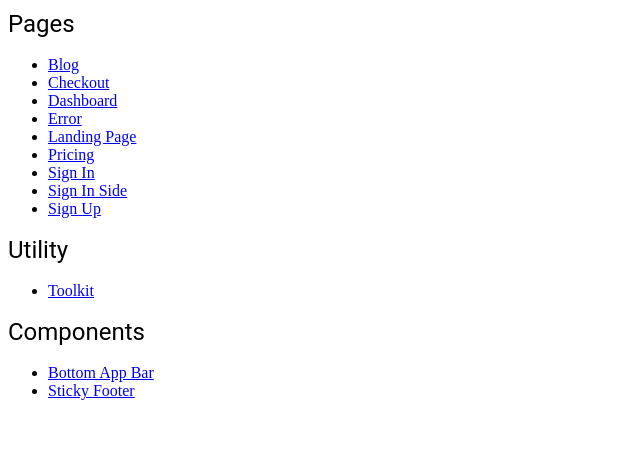
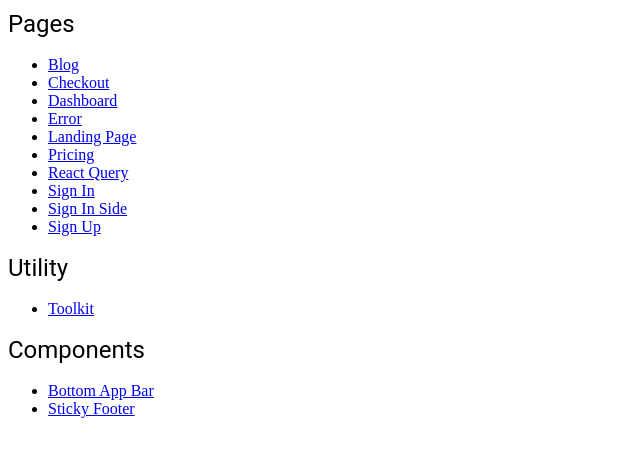
Before and after one commit to davidascholer/react-component-library, a React (Vite) app: page / in a window 1280 px wide. Shown: the top 456 px of the page, without its empty margins (0-640 px from the left). Built offline with nearby package versions, Linux system fonts and the light colour scheme.

Commit message:
Router bug fix

```diff
--- a/src/App.tsx
+++ b/src/App.tsx
@@ -1,9 +1,9 @@
-import ReactRouter from "./utility/react-router/ReactRouter";
+import ReactRouterExample from "./utility/react-router/Example";
 
 const App = () => {
   return (
     <div>
-      <ReactRouter />
+      <ReactRouterExample />
     </div>
   );
 };
--- a/src/Root.tsx
+++ b/src/Root.tsx
@@ -25,6 +25,9 @@
         </li>
         <li>
           <Link to={endpoints.PRICING}>Pricing</Link>
+        </li>
+        <li>
+          <Link to={endpoints.REACT_QUERY}>React Query</Link>
         </li>
         <li>
           <Link to={endpoints.SIGN_IN}>Sign In</Link>
--- a/src/components/bottom-app-bar/BottomAppBar.tsx
+++ b/src/components/bottom-app-bar/BottomAppBar.tsx
@@ -1,5 +1,5 @@
 import * as React from "react";
-import { styled } from "@mui/material/styles";
+import styled from "@mui/material/styles/styled";
 import AppBar from "@mui/material/AppBar";
 import Box from "@mui/material/Box";
 import CssBaseline from "@mui/material/CssBaseline";
--- /dev/null
+++ b/src/utility/react-query/Main.tsx
@@ -0,0 +1,12 @@
+import React from "react";
+import ReactQueryContainer from "./ReactQueryContainer";
+
+const MyComponent: React.FC = () => {
+  return (
+    <ReactQueryContainer>
+      <div>hello</div>
+    </ReactQueryContainer>
+  );
+};
+
+export default MyComponent;
--- /dev/null
+++ b/src/utility/react-query/ReactQueryContainer.tsx
@@ -0,0 +1,17 @@
+import { QueryClient, QueryClientProvider } from "@tanstack/react-query";
+import { ReactQueryDevtools } from "@tanstack/react-query-devtools";
+
+const queryClient = new QueryClient();
+
+const ReactQueryContainer = ({ children }: { children: React.ReactNode }) => {
+  return (
+    <div>
+      <QueryClientProvider client={queryClient}>
+        {children}
+        <ReactQueryDevtools />
+      </QueryClientProvider>
+    </div>
+  );
+};
+
+export default ReactQueryContainer;
--- /dev/null
+++ b/src/utility/react-query/index.ts
@@ -0,0 +1,3 @@
+import Main from "../../pages/blog/Main";
+
+export default Main;
--- a/src/utility/react-router/endpoints.ts
+++ b/src/utility/react-router/endpoints.ts
@@ -1,5 +1,5 @@
-const BLOG: string = "/blog";
-const BOTTOM_APP_BAR: string = "/components/app-bar";
+const BLOG: string = "/pages/blog/Main";
+const BOTTOM_APP_BAR: string = "/components/app-bar/";
 const CHECKOUT: string = "/checkout";
 const DASHBOARD: string = "/dashboard";
 const ERROR: string = "/error";
@@ -7,12 +7,12 @@
 const LANDING_PAGE: string = "/landing-page";
 const LOGIN: string = "/login";
 const PRICING: string = "/pricing";
-const REACT_QUERY: string = "/react-query";
+const REACT_QUERY: string = "/utility/react-query";
 const ROOT: string = "/";
 const SIGN_IN: string = "/sign-in";
 const SIGN_IN_SIDE: string = "/sign-in-side";
 const SIGN_UP: string = "/sign-up";
-const STICKY_FOOTER: string = "/sticky-footer";
+const STICKY_FOOTER: string = "/com/sticky-footer";
 const TOOLKIT: string = "/utility/toolkit";
 
 export default {
```
Also changed, not shown: src/utility/react-router/Example.tsx (+7 -4 lines), src/utility/react-router/Main.tsx (renamed from src/utility/react-router/ReactRouter.tsx).
